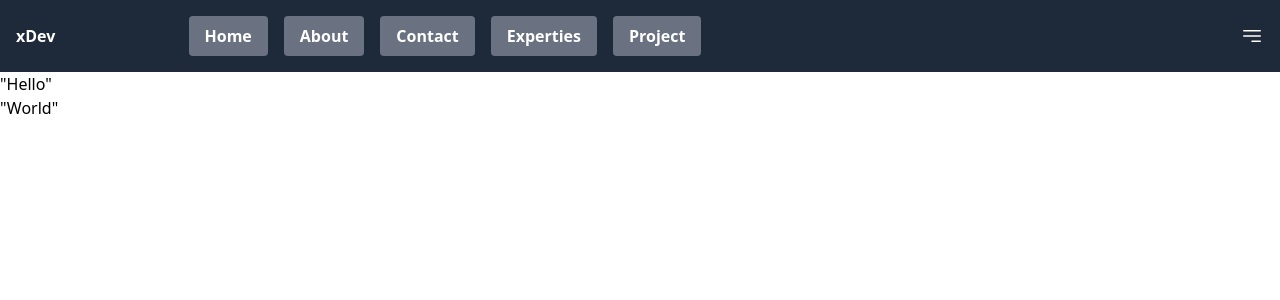
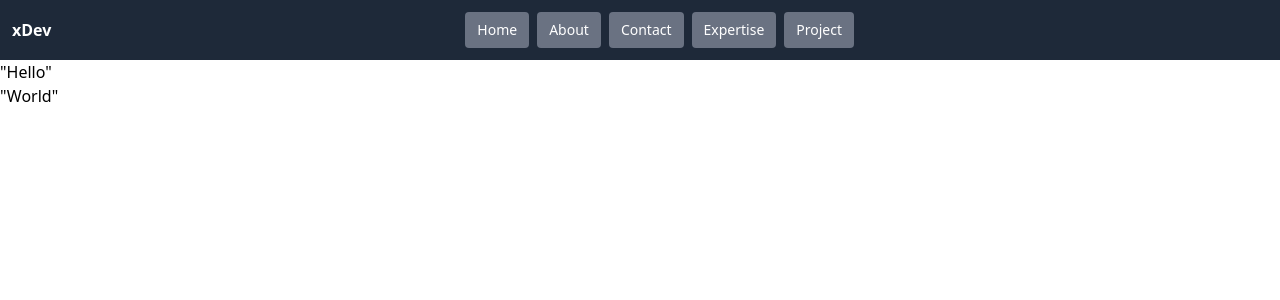
Before and after one commit to luciferdk/Dhrup-Sinha, a Next.js app: page / in a window 1280 px wide. Shown: the top 300 px of the page. Built offline with nearby package versions, Linux system fonts and the light colour scheme.

Commit message:
navbar is completed nabar part working on flow

```diff
--- a/component/navbar/navbar.tsx
+++ b/component/navbar/navbar.tsx
@@ -6,80 +6,69 @@ const NavList = [
   { name: "Home", path: "/" },
   { name: "About", path: "/about" },
   { name: "Contact", path: "/contact" },
-  { name: "Experties", path: "/experties" },
+  { name: "Expertise", path: "/expertise" },
   { name: "Project", path: "/project" },
 ];
+
 export default function NavBar() {
+  const router = useRouter();
+  // State to manage the menu toggle
   const [isOpen, setIsOpen] = useState(false);
-
-  const toggleMenu = (isOpen: boolean) => {
+  const toggleMenu = (_prev: boolean) => {
     setIsOpen((prev) => !prev);
   };
 
-  const router = useRouter();
-
   const handleNavigation = (path: string) => {
     try {
-      if (path === "/") {
-        router.push("/");
-      } else {
-        router.push(`/allPages${path}`);
-      }
+      router.push(path === "/" ? "/" : `/allPages${path}`);
     } catch (error) {
       console.error("Navigation error:", error);
     }
   };
 
   return (
-    <nav className="grid grid-cols-8 gap-1 bg-gray-800 p-4  ">
-      {/* First Div */}
+    <nav className="bg-gray-800 p-3">
+      {/* Main Container */}
+      <div className="flex items-center justify-between flex-wrap">
+        {/* First Div (Logo) */}
         <div
-        className={`col-start-1 col-end-1 ${!isOpen ? "block" : "hidden"} md:block`}
+          className={`text-white font-bold flex-shrink-0 md:block ${isOpen ? "hidden" : "block"}`}
         >
-        <div className="py-2 text-white font-bold">xDev</div>
+          xDev
         </div>
 
-      {/* Second Div */}
+        {/* Second Div (Nav Items) - Always Inline & Responsive */}
         <div
-        className={`   transition-all duration-300 ${isOpen ? "block" : "hidden"} md:block`}
+          className={`flex justify-center flex-wrap gap-1 sm:gap-2 flex-1 overflow-hidden ${isOpen ? "block" : "hidden"} md:flex`}
         >
-        <ul className="flex">
           {NavList.map((item) => (
-            <li key={item.path} className="flex ">
             <button
+              key={item.path}
               onClick={() => handleNavigation(item.path)}
-                className=" flex  bg-gray-500 hover:bg-blue-500 text-white ml-4 font-bold py-2 px-4 rounded"
+              className="bg-gray-500 hover:bg-blue-500 text-white py-1 px-2 sm:py-2 sm:px-3 rounded text-xs sm:text-sm"
             >
               {item.name}
             </button>
-            </li>
           ))}
-        </ul>
         </div>
 
-      {/* Third Div */}
-
-      <div
-        className={`col-start-8 col-end-8 justify-self-end  ${isOpen ? "block" : "hidden"}md:hidden `}
-      >
+        {/* Third Div (Menu Toggle Button) */}
         <button
-          onClick={() => {
-            toggleMenu(isOpen);
-          }}
-          className=" py-2 text-white text-center rounded"
+          onClick={() => toggleMenu(isOpen)}
+          className="text-white flex-shrink-0 md:hidden"
         >
           <svg
             xmlns="http://www.w3.org/2000/svg"
             fill="none"
             viewBox="0 0 24 24"
-            strokeWidth="1.5"
+            strokeWidth="2"
             stroke="currentColor"
             className="size-6"
           >
             <path
               strokeLinecap="round"
               strokeLinejoin="round"
-              d="M3.75 6.75h16.5M3.75 12h16.5M12 17.25h8.25"
+              d="M4 6h16M4 12h16M4 18h16"
             />
           </svg>
         </button>
```
Lines whose indentation alone changed are shown as unchanged.
